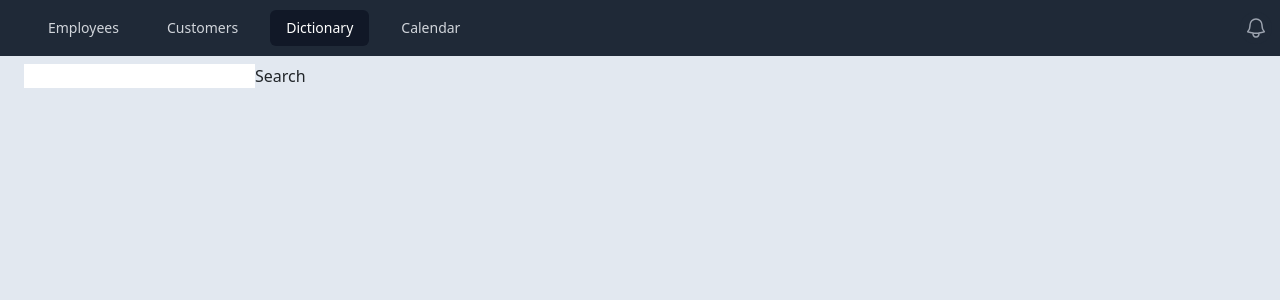
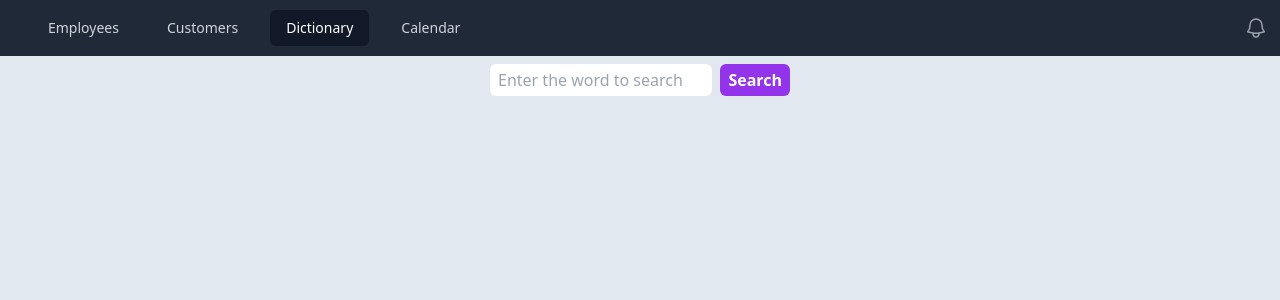
Before and after one commit to ambiknds/reactjscctutorial, a React (Create React App) app: page /dictionary in a window 1280 px wide. Shown: the top 300 px of the page. Built offline with nearby package versions, Linux system fonts and the light colour scheme.

Commit message:
build and style a search component and style dictionary 27

```diff
--- a/src/App.js
+++ b/src/App.js
@@ -15,7 +15,7 @@
           <Route path="/employees" element={ <Employees />}/>
           <Route path="/dictionary" element={ <Dictionary />}/>
           <Route
-              path="/definition/:search"
+              path="/dictionary/:search"
               element={ <Definition />}
 
           />
--- /dev/null
+++ b/src/components/DefinitionSearch.js
@@ -0,0 +1,31 @@
+import React from 'react'
+import {useState, useEffect} from 'react';
+import {useNavigate} from 'react-router-dom';
+
+export default function DefinitionSearch() {
+    const [word,setWord] = useState('');
+    const navigate = useNavigate();
+
+      useEffect(() => {
+      })
+
+      //no depandency array, update any state change
+      //pass empty depend attay, execute once
+      //passing state data, only execute when variable changes
+    return (
+      <form  className='flex space-between space-x-2 max-w-[300px]'
+        onSubmit={() => {
+        navigate('/dictionary/' + word)
+      }}>
+          <input
+            className='shrink min-w-0 px-2 rounded py-1'
+            placeholder='Enter the word to search'
+            type='text'
+            onChange={(e) =>{
+              setWord(e.target.value)
+
+          }} />
+          <button className='bg-purple-600 hover:bg-purple-700 text-white font-bold py-1 px-2 rounded'>Search</button>
+      </form>
+    )
+}
--- a/src/pages/Definition.js
+++ b/src/pages/Definition.js
@@ -1,6 +1,7 @@
 import { useState, useEffect } from 'react';
 import { useParams, useNavigate, Link } from 'react-router-dom';
 import {v4 as uuidv4} from 'uuid';
+import DefinitionSearch from '../components/DefinitionSearch';
 import NotFound from '../components/NotFound';
 
 function Definition() {
@@ -72,6 +73,8 @@
                 </p>
               )
               })}
+              <p>Search Again:</p>
+              <DefinitionSearch/>
               </>
         : <p>Loading...</p>
         }
--- a/src/pages/Dictionary.js
+++ b/src/pages/Dictionary.js
@@ -1,32 +1,11 @@
-import {useState, useEffect} from 'react';
-import {useNavigate} from 'react-router-dom';
-function Dictionary() {
+import React from 'react'
+import DefinitionSearch from '../components/DefinitionSearch'
 
-    const [word,setWord] = useState('');
-  const navigate = useNavigate();
 
-    useEffect(() => {
-    })
-
-    //no depandency array, update any state change
-    //pass empty depend attay, execute once
-    //passing state data, only execute when variable changes
+export default function Dictionary() {
   return (
-    <>
-        <input
-          type='text'
-          onChange={(e) =>{
-            setWord(e.target.value)
-
-        }} />
-        <button onClick={() => {
-          navigate('/definition/' + word, {replace: true})
-          // console.log('click')
-        }}
-
-        >Search</button>
-    </>
+    <div className='flex justify-center'>
+      <DefinitionSearch/>
+    </div>
   )
 }
-
-export default Dictionary
```
